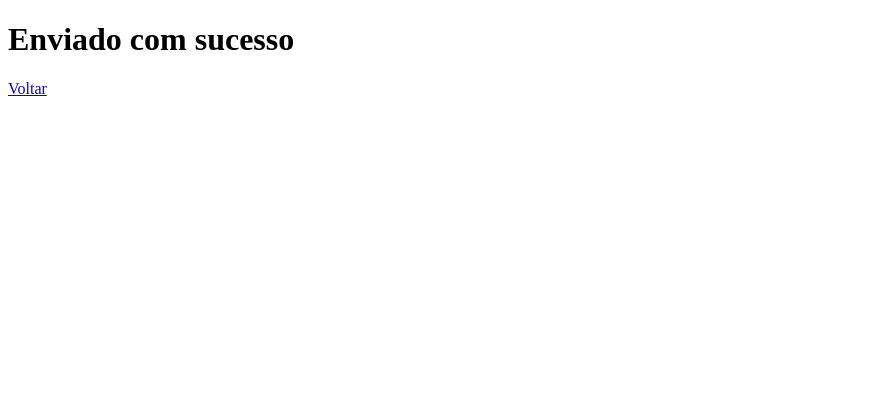
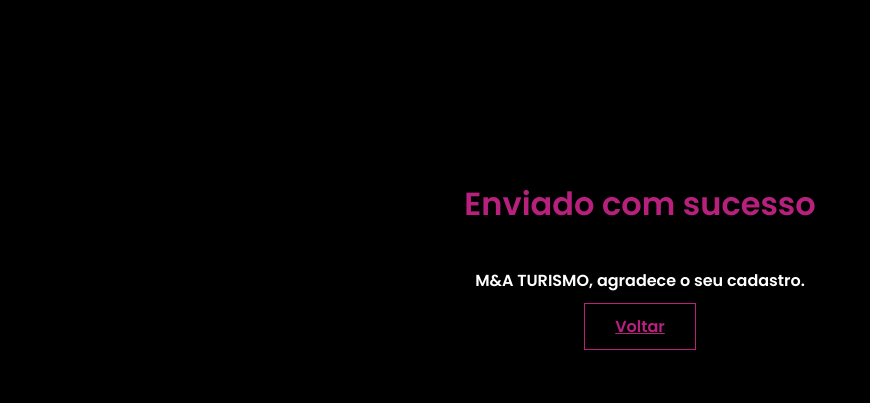
Before and after one commit to taisadefante/cartao_contato_m-a_turismo, a plain HTML site: page sucesso.html in a window 1280 px wide. Shown: the whole page, without its empty margins (0-870 px from the left). Drawn offline with Linux system fonts and the light colour scheme.

Commit message:
alteracao cadastro

```diff
--- a/style.css
+++ b/style.css
@@ -404,3 +404,8 @@
   background-color: #b8207e;
   color: #030303;
 }
+
+.agradecimento {
+  color: white;
+  padding: 10px;
+}
--- a/sucesso.html
+++ b/sucesso.html
@@ -4,13 +4,14 @@
     <meta charset="UTF-8" />
     <meta http-equiv="X-UA-Compatible" content="IE=edge" />
     <meta name="viewport" content="width=device-width, initial-scale=1.0" />
-    <link rel="stylesheet" href="style1.css" />
-    <title>Doces Sonhos Personalizados</title>
+    <link rel="stylesheet" href="./style.css" />
+    <title>Cartao M&A TURISMO</title>
   </head>
 
   <body class="success_body">
     <div class="success_cont">
       <h1>Enviado com sucesso</h1>
+      <p class="agradecimento">M&A TURISMO, agradece o seu cadastro.</p>
       <a href="https://taisadefante.github.io/cartao_contato_m-a_turismo/"
         >Voltar</a
       >
```
